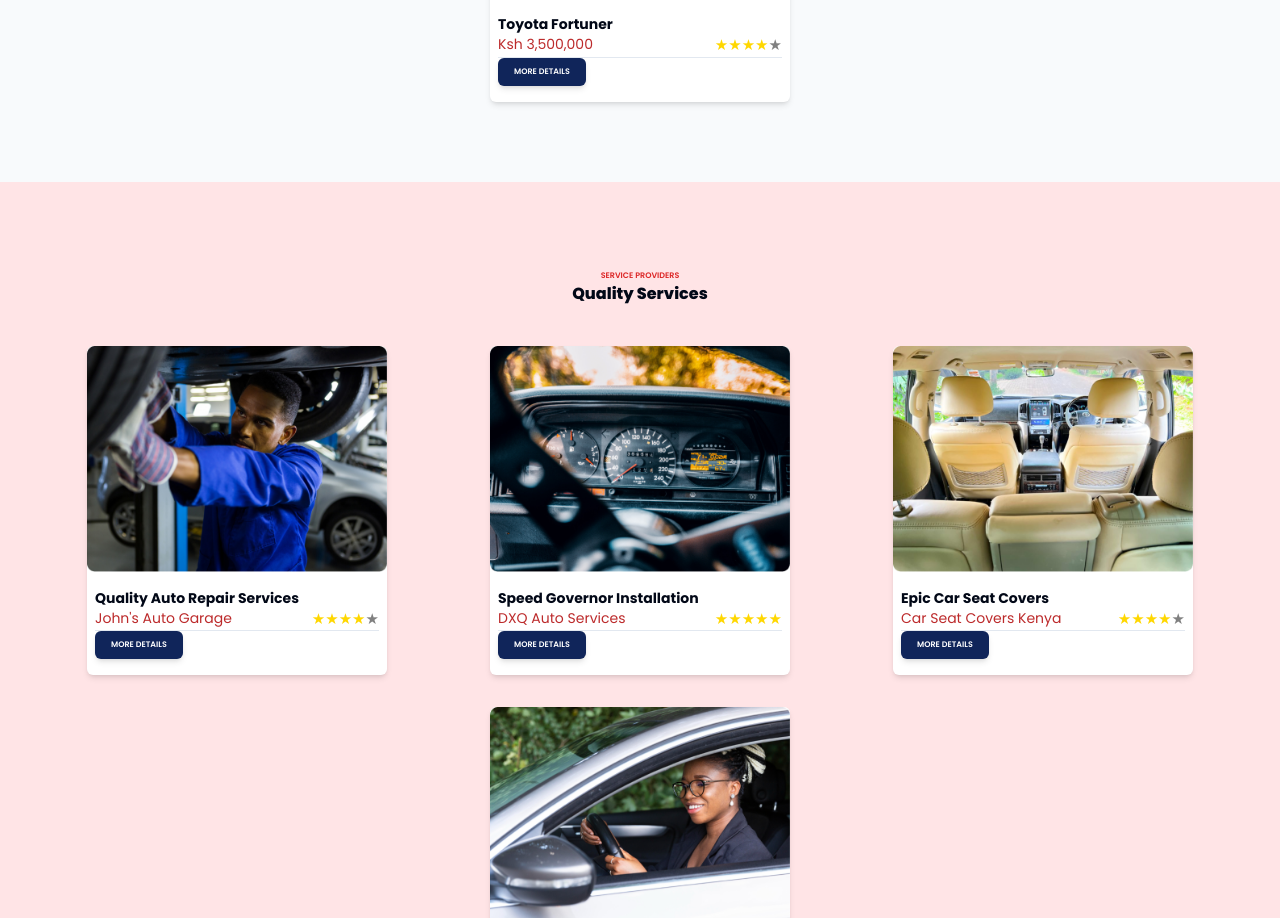
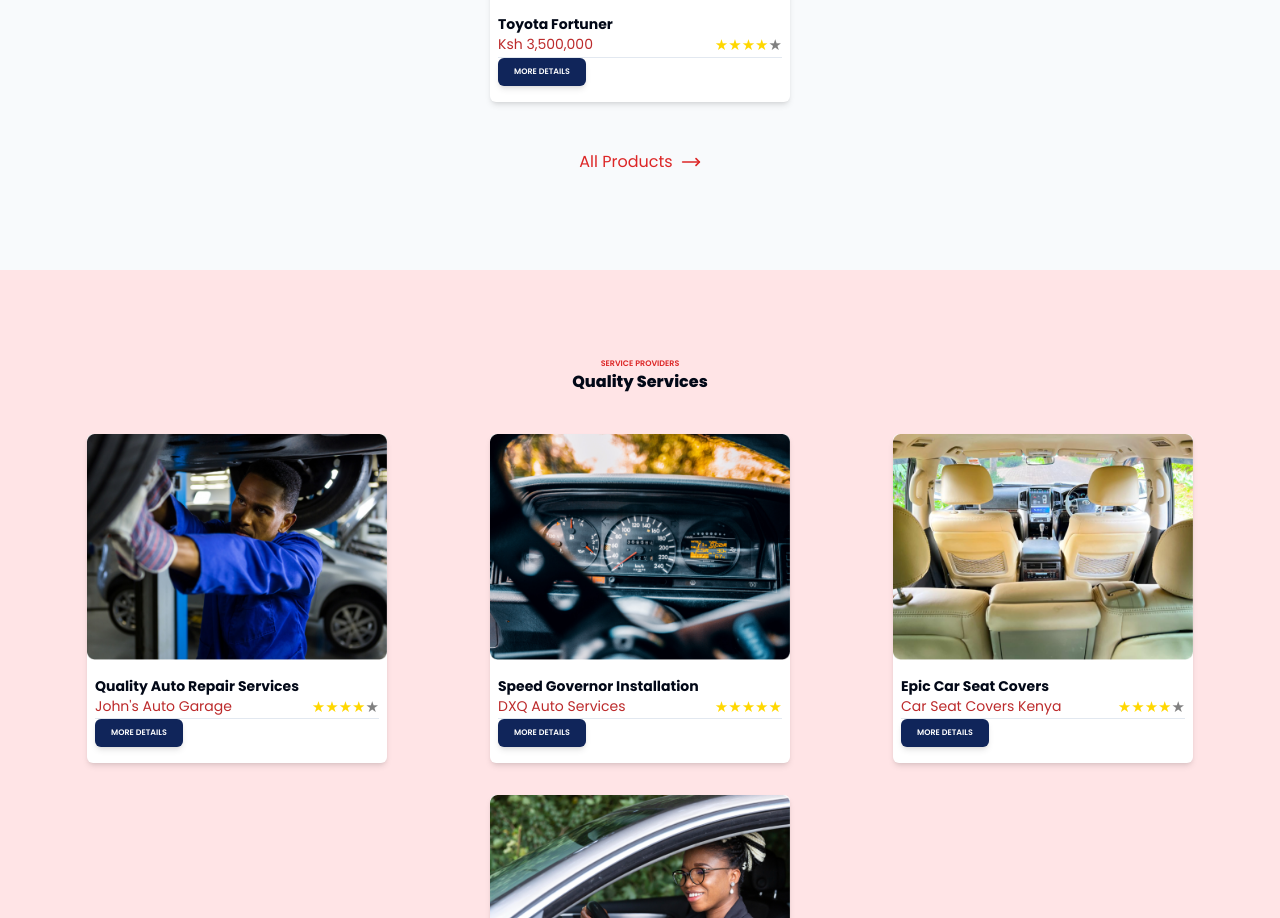
Before and after one commit to holabayor/drivesasa, a Next.js app: page / in a window 1280 px wide. Shown: the part 2041-2959 px from the top of the page. Built offline with nearby package versions, Linux system fonts and the light colour scheme.

Commit message:
slide animation

```diff
--- a/components/Marketplace.tsx
+++ b/components/Marketplace.tsx
@@ -1,6 +1,8 @@
 'use client';
 import { products } from '@/constants';
 import ProductCard from './ProductCard';
+import { MoveRight } from 'lucide-react';
+import Link from 'next/link';
 
 export default function Marketplace() {
   return (
@@ -22,6 +24,10 @@ export default function Marketplace() {
           />
         ))}
       </div>
+      <div className="group flex items-center gap-2 py-2 md:py-8 text-red-600">
+        <Link href={'/products'}>All Products</Link>
+        <MoveRight size={20} className="group-hover:animate-slide" />
+      </div>
     </section>
   );
 }
--- a/tailwind.config.js
+++ b/tailwind.config.js
@@ -77,7 +77,7 @@ module.exports = {
       animation: {
         'accordion-down': 'accordion-down 0.2s ease-out',
         'accordion-up': 'accordion-up 0.2s ease-out',
-        slide: 'slide 0.5s ease-in-out',
+        slide: 'slide 0.6s ease-in-out',
         'nav-slide': 'nav-slide 0.5s ease-in-out',
       },
     },
```
